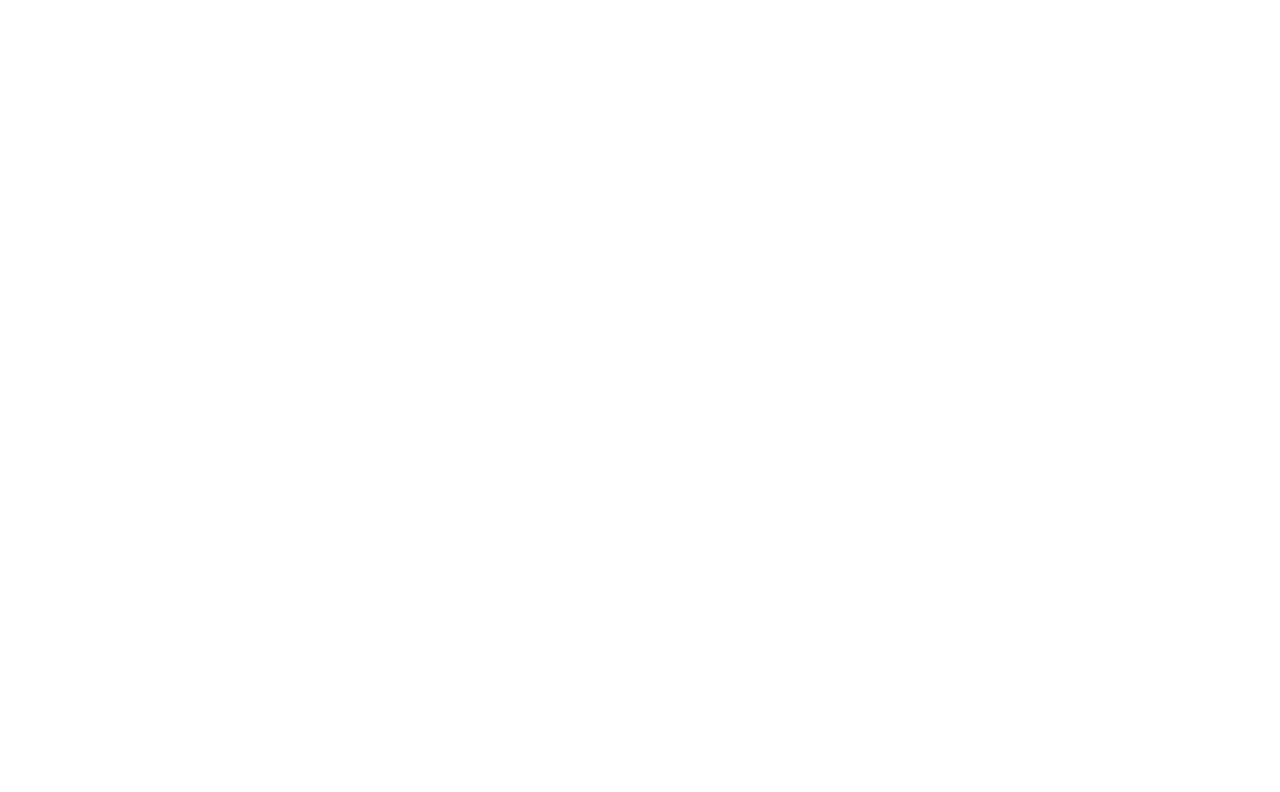
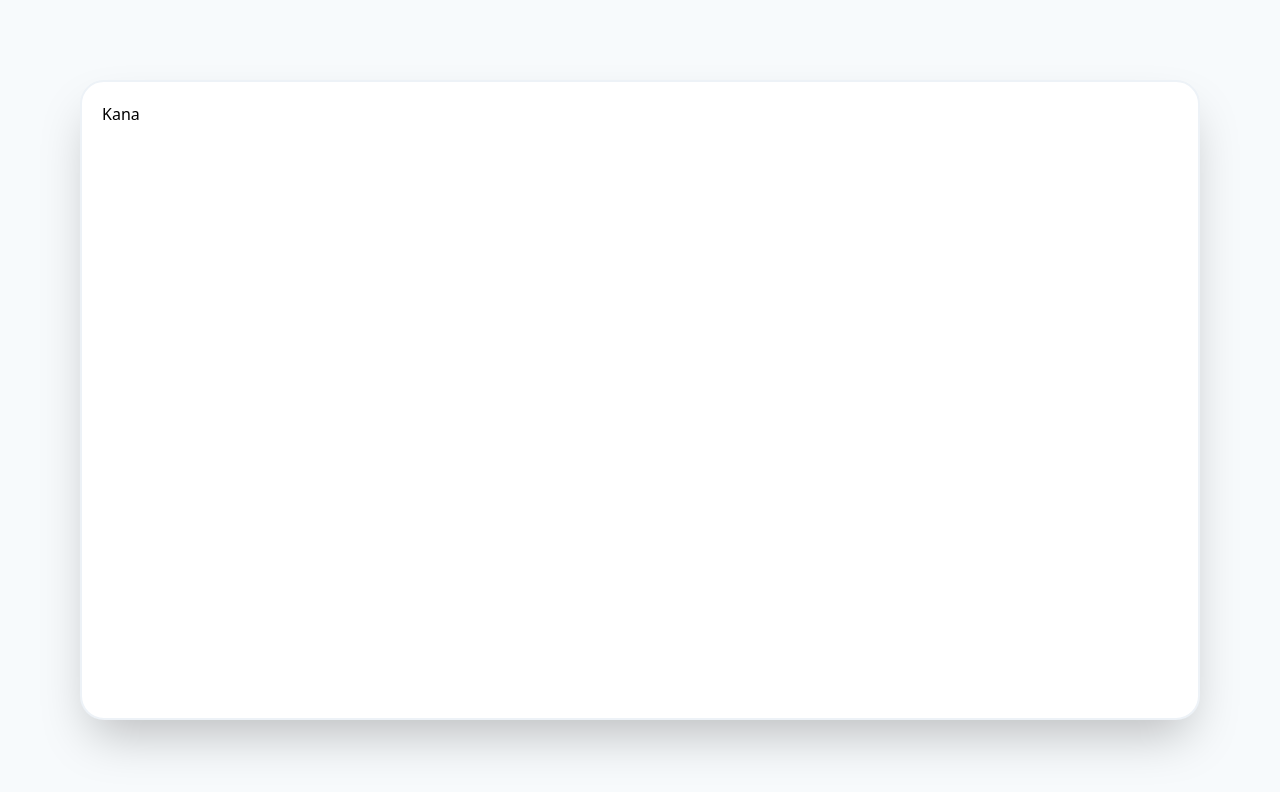
Before and after one commit to Weshesh/Uptime-dashboard, a React (Create React App) app: page / in a window 1280 px wide. Shown: the top 792 px of the page. Built offline with nearby package versions, Linux system fonts and the light colour scheme.

Commit message:
Add dashboard container

```diff
--- a/src/App.tsx
+++ b/src/App.tsx
@@ -2,7 +2,10 @@
 
 function App() {
   return (
-    <div className="App">
+    <div className="App bg-gray-100 flex content-center p-20 w-screen h-screen">
+      <div className="container mx-auto bg-white border-2 border-gray-200 rounded-3xl p-5 h-auto shadow-2xl">
+        Kana
+      </div>
     </div>
   );
 }
```
